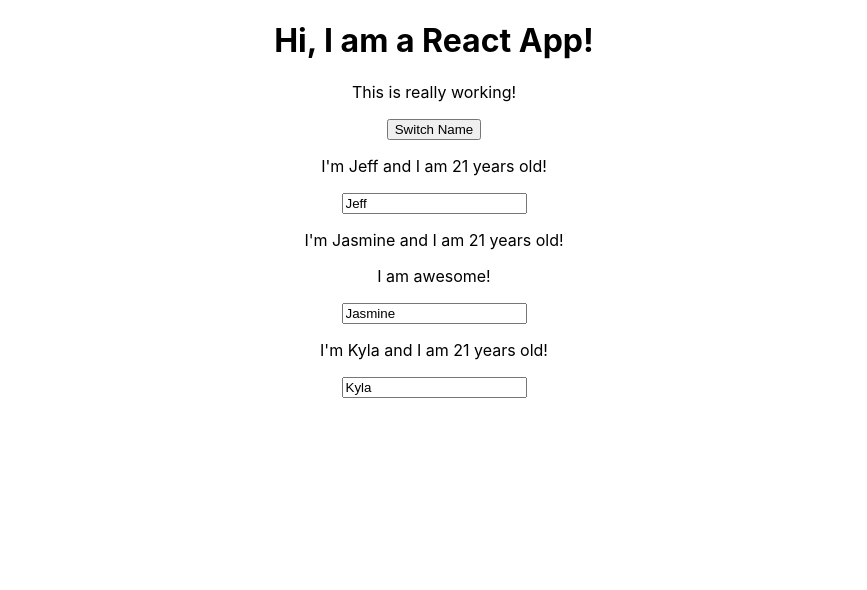
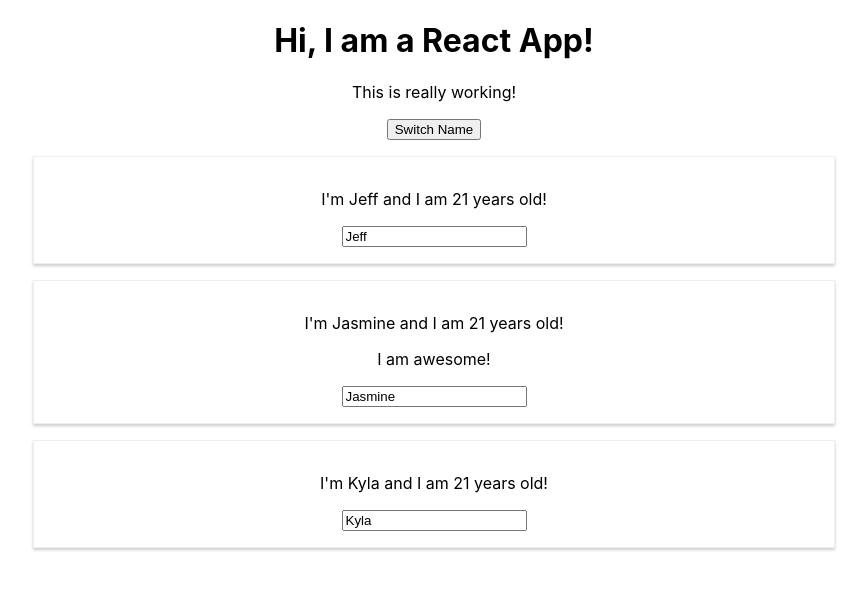
Before and after one commit to zeejay09/burger-builder, a React (Create React App) app: page / in a window 1280 px wide. Shown: the top 590 px of the page, without its empty margins (206-1073 px from the left). Built offline with nearby package versions, Linux system fonts and the light colour scheme.

Commit message:
adds styling with css

```diff
--- a/src/App.js
+++ b/src/App.js
@@ -1,6 +1,6 @@
 import React, { Component } from 'react';
 import './App.css';
-import Person from './Person/Person'
+import Person from './Person/Person';
 
 class App extends Component {
 
--- /dev/null
+++ b/src/Person/Person.css
@@ -0,0 +1,8 @@
+.Person {
+    width: 60%;
+    margin: 16px auto;
+    border: 1px solid #eee;
+    box-shadow: 0 2px 3px #ccc;
+    padding: 16px;
+    text-align: center;
+}
--- a/src/Person/Person.js
+++ b/src/Person/Person.js
@@ -1,8 +1,9 @@
 import React from 'react';
+import './Person.css';
 
 const person = (props) => {
     return (
-        <div>
+        <div className="Person">
             <p onClick={props.click}>I'm {props.name} and I am {props.age} years old!</p>
             <p>{props.children}</p>
             <input type="text" onChange={props.changed} value={props.name} />
```
